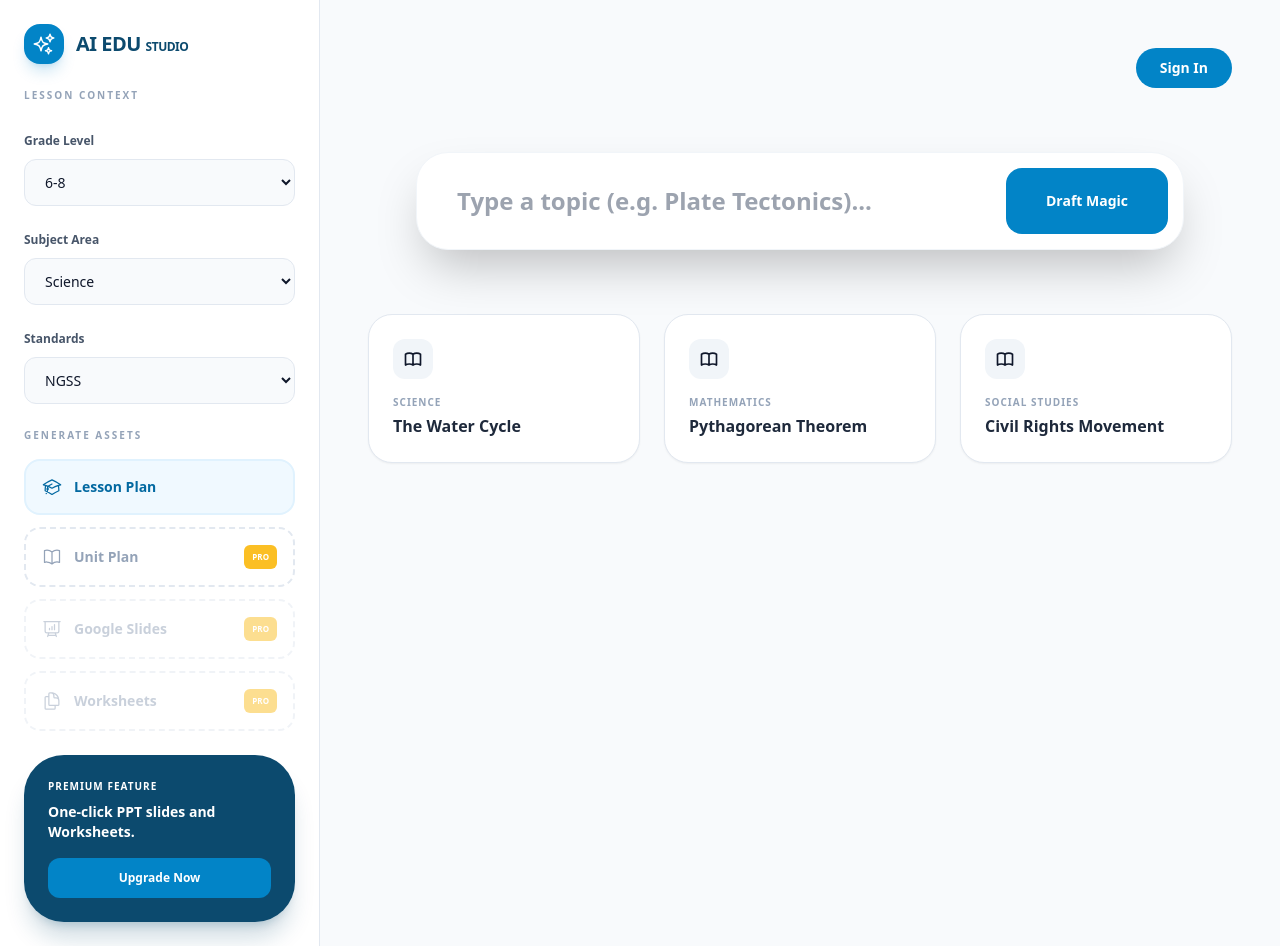
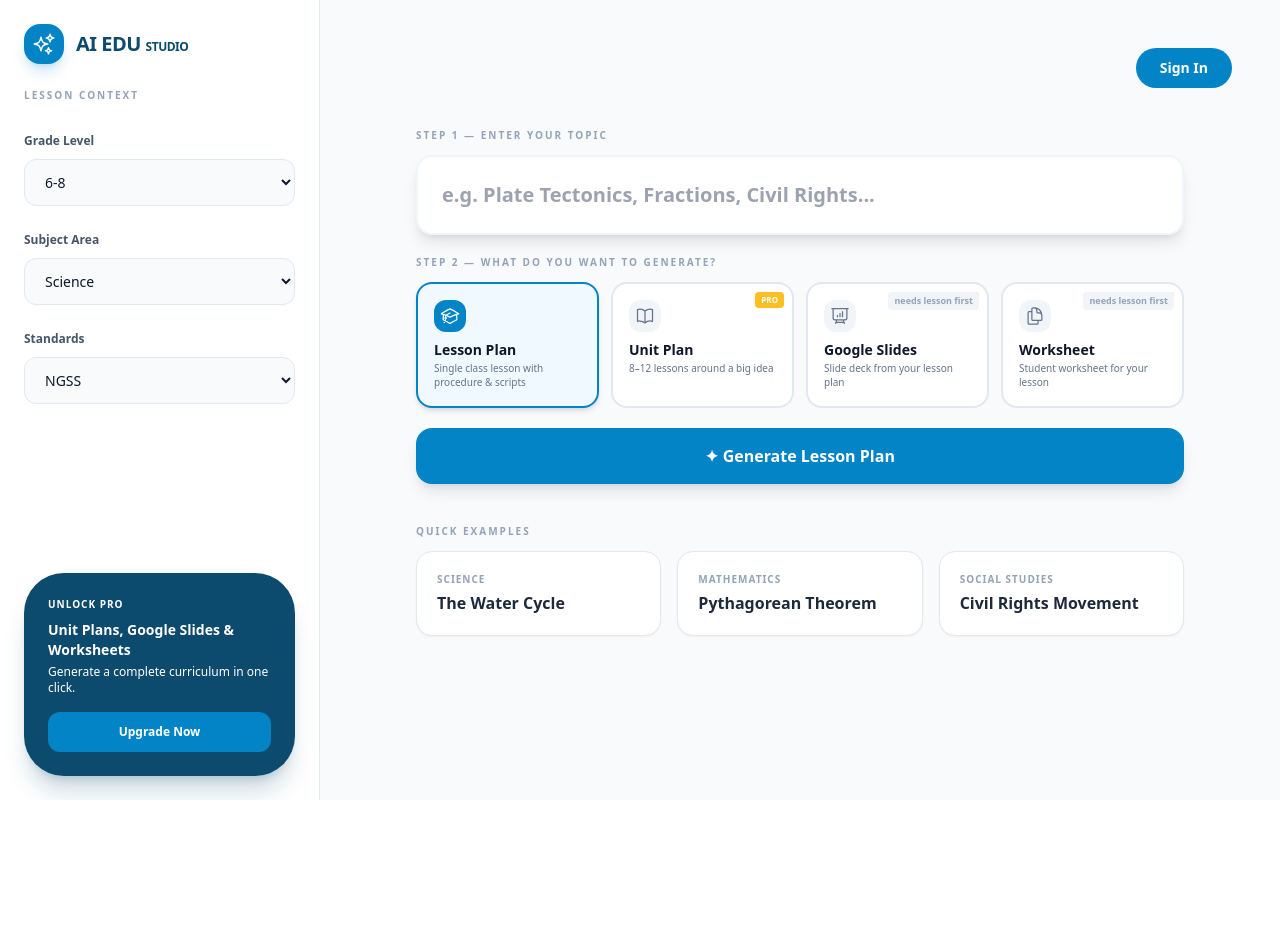
Before and after one commit to joanjiaocn-rgb/eduus, a Next.js app: page /page-new in a window 1280 px wide. After the commit the page ends 800 px from the top, so only its background shows below. Built offline with nearby package versions, Linux system fonts and the light colour scheme.

Commit message:
feat: redesign page-new with step-by-step mode selector (lesson/unit/slides/worksheet)

```diff
--- a/app/page-new/page.js
+++ b/app/page-new/page.js
@@ -454,6 +454,18 @@ Make it engaging, pedagogically sound, and directly tied to the lesson content.`
     }
   };
 
+  const [generateMode, setGenerateMode] = React.useState('lesson');
+
+  const handleGenerateByMode = () => {
+    if (!topic.trim()) return alert('Please enter a topic first.');
+    if (generateMode === 'lesson') handleGenerate();
+    else if (generateMode === 'unit') handleGenerateUnit();
+    else if (generateMode === 'slides') handleGenerateSlides();
+    else if (generateMode === 'worksheet') handleGenerateWorksheet();
+  };
+
+  const isGeneratingAny = isGenerating || isGeneratingUnit || isGeneratingSlides || isGeneratingWorksheet;
+
   const quickDraft = (t, g, s, std) => {
     setTopic(t);
     setGrade(g);
@@ -500,52 +512,16 @@ Make it engaging, pedagogically sound, and directly tied to the lesson content.`
           </div>
         </section>
 
-        <section className="flex-1">
-          <h3 className="text-[10px] font-black uppercase tracking-[0.2em] text-slate-400 mb-4">Generate Assets</h3>
-          <div className="space-y-3">
-            <button
-              onClick={() => handleGenerate()}
-              disabled={isGenerating}
-              className="w-full flex items-center justify-between p-4 rounded-2xl font-bold text-sm border-2 bg-brand-50 text-brand-700 border-brand-100"
-            >
-              <div className="flex items-center gap-3"><AcademicCapIcon className="w-5 h-5"/>Lesson Plan</div>
-            </button>
-            <button
-              onClick={() => handleGenerateUnit()}
-              disabled={isGeneratingUnit}
-              className="w-full flex items-center justify-between p-4 rounded-2xl font-bold text-sm border-2 border-dashed border-slate-200 text-slate-400 hover:border-brand-600"
-            >
-              <div className="flex items-center gap-3"><BookOpenIcon className="w-5 h-5"/>Unit Plan</div>
-              <span className="bg-amber-400 text-[8px] text-white px-2 py-0.5 rounded-md font-black">PRO</span>
-            </button>
-            <button
-              onClick={() => handleGenerateSlides()}
-              disabled={isGeneratingSlides || !result}
-              className="w-full flex items-center justify-between p-4 rounded-2xl font-bold text-sm border-2 border-dashed border-slate-200 text-slate-400 hover:border-brand-600 disabled:opacity-50"
-            >
-              <div className="flex items-center gap-3"><PresentationChartBarIcon className="w-5 h-5"/>Google Slides</div>
-              <span className="bg-amber-400 text-[8px] text-white px-2 py-0.5 rounded-md font-black">PRO</span>
-            </button>
-            <button
-              onClick={() => handleGenerateWorksheet()}
-              disabled={isGeneratingWorksheet || !result}
-              className="w-full flex items-center justify-between p-4 rounded-2xl font-bold text-sm border-2 border-dashed border-slate-200 text-slate-400 hover:border-brand-600 disabled:opacity-50"
-            >
-              <div className="flex items-center gap-3"><DocumentDuplicateIcon className="w-5 h-5"/>Worksheets</div>
-              <span className="bg-amber-400 text-[8px] text-white px-2 py-0.5 rounded-md font-black">PRO</span>
-            </button>
-          </div>
-        </section>
-
-        <div className="bg-brand-900 p-6 rounded-[2.5rem] text-white shadow-xl shadow-brand-900/20">
-          <p className="text-[10px] font-black uppercase tracking-widest text-brand-300 mb-2">Premium Feature</p>
-          <p className="text-sm font-bold mb-4">One-click PPT slides and Worksheets.</p>
+        <div className="mt-auto bg-brand-900 p-6 rounded-[2.5rem] text-white shadow-xl shadow-brand-900/20">
+          <p className="text-[10px] font-black uppercase tracking-widest text-brand-300 mb-2">Unlock PRO</p>
+          <p className="text-sm font-bold mb-1">Unit Plans, Google Slides & Worksheets</p>
+          <p className="text-xs text-brand-300 mb-4">Generate a complete curriculum in one click.</p>
           <button onClick={() => router.push('/pricing')} className="w-full bg-brand-600 text-white py-3 rounded-xl font-bold text-xs hover:bg-brand-500 transition-all">Upgrade Now</button>
         </div>
       </aside>
 
-      <main className="flex-1 overflow-y-auto p-12 relative">
-        <div className="max-w-5xl mx-auto space-y-16">
+      <main className="flex-1 overflow-y-auto p-8 md:p-12 relative">
+        <div className="max-w-5xl mx-auto space-y-10">
           <header className="flex justify-end">
             {googleUser ? (
               <div className="flex items-center gap-3">
@@ -560,36 +536,98 @@ Make it engaging, pedagogically sound, and directly tied to the lesson content.`
             )}
           </header>
 
-          <div className="relative max-w-3xl mx-auto">
+          {/* Step-by-step input */}
+          <div className="max-w-3xl mx-auto space-y-5">
+            <div>
+              <p className="text-[10px] font-black uppercase tracking-[0.2em] text-slate-400 mb-3">Step 1 — Enter your topic</p>
               <input
                 value={topic}
                 onChange={e => setTopic(e.target.value)}
-              className="w-full bg-white p-8 pl-10 pr-44 rounded-[2rem] shadow-2xl border border-slate-100 outline-none text-2xl font-semibold transition-all focus:border-brand-600"
-              placeholder="Type a topic (e.g. Plate Tectonics)..."
+                onKeyDown={e => e.key === 'Enter' && handleGenerateByMode()}
+                className="w-full bg-white p-6 rounded-2xl shadow-lg border-2 border-slate-100 outline-none text-xl font-semibold transition-all focus:border-brand-600"
+                placeholder="e.g. Plate Tectonics, Fractions, Civil Rights..."
               />
+            </div>
+
+            <div>
+              <p className="text-[10px] font-black uppercase tracking-[0.2em] text-slate-400 mb-3">Step 2 — What do you want to generate?</p>
+              <div className="grid grid-cols-2 md:grid-cols-4 gap-3">
+                {[
+                  { key: 'lesson', label: 'Lesson Plan', desc: 'Single class lesson with procedure & scripts', icon: <AcademicCapIcon className="w-5 h-5" />, pro: false },
+                  { key: 'unit', label: 'Unit Plan', desc: '8–12 lessons around a big idea', icon: <BookOpenIcon className="w-5 h-5" />, pro: true },
+                  { key: 'slides', label: 'Google Slides', desc: 'Slide deck from your lesson plan', icon: <PresentationChartBarIcon className="w-5 h-5" />, pro: true, needsResult: true },
+                  { key: 'worksheet', label: 'Worksheet', desc: 'Student worksheet for your lesson', icon: <DocumentDuplicateIcon className="w-5 h-5" />, pro: true, needsResult: true },
+                ].map(mode => {
+                  const isSelected = generateMode === mode.key;
+                  const isLocked = mode.pro && !isPro;
+                  const needsLesson = mode.needsResult && !result;
+                  return (
                     <button
-              onClick={() => handleGenerate()}
-              disabled={isGenerating}
-              className="absolute right-4 top-4 bottom-4 bg-brand-600 text-white px-10 rounded-2xl font-black text-sm hover:bg-brand-700 disabled:bg-brand-400"
+                      key={mode.key}
+                      onClick={() => { if (isLocked) { router.push('/pricing'); return; } setGenerateMode(mode.key); }}
+                      className={`relative flex flex-col items-start p-4 rounded-2xl border-2 text-left transition-all ${
+                        isSelected ? 'border-brand-600 bg-brand-50 shadow-md' :
+                        isLocked ? 'border-slate-200 bg-white opacity-60' :
+                        'border-slate-200 bg-white hover:border-brand-400 hover:shadow-sm'
+                      }`}
                     >
-              {isGenerating ? 'Drafting...' : 'Draft Magic'}
+                      {mode.pro && (
+                        <span className="absolute top-2 right-2 bg-amber-400 text-[8px] text-white px-1.5 py-0.5 rounded font-black">
+                          {isLocked ? '🔒 PRO' : 'PRO'}
+                        </span>
+                      )}
+                      {needsLesson && !isLocked && (
+                        <span className="absolute top-2 right-2 text-[9px] text-slate-400 font-bold bg-slate-100 px-1.5 py-0.5 rounded">needs lesson first</span>
+                      )}
+                      <div className={`w-8 h-8 rounded-xl flex items-center justify-center mb-2 ${
+                        isSelected ? 'bg-brand-600 text-white' : 'bg-slate-100 text-slate-500'
+                      }`}>
+                        {mode.icon}
+                      </div>
+                      <p className="font-bold text-sm text-slate-900 mb-0.5">{mode.label}</p>
+                      <p className="text-[10px] text-slate-500 leading-snug">{mode.desc}</p>
+                    </button>
+                  );
+                })}
+              </div>
+            </div>
+
+            <button
+              onClick={handleGenerateByMode}
+              disabled={isGeneratingAny}
+              className="w-full bg-brand-600 text-white py-4 rounded-2xl font-black text-base hover:bg-brand-700 disabled:bg-brand-400 transition-all shadow-lg"
+            >
+              {isGeneratingAny ? (
+                <span className="flex items-center justify-center gap-2">
+                  <span className="w-4 h-4 border-2 border-white border-t-transparent rounded-full animate-spin inline-block"></span>
+                  {isGenerating ? generatingStatus || 'Generating...' : 'Generating...'}
+                </span>
+              ) : (
+                <>
+                  {generateMode === 'lesson' && '✦ Generate Lesson Plan'}
+                  {generateMode === 'unit' && '✦ Generate Unit Plan'}
+                  {generateMode === 'slides' && '✦ Generate Google Slides'}
+                  {generateMode === 'worksheet' && '✦ Generate Worksheet'}
+                </>
+              )}
             </button>
           </div>
 
-          <div className="grid grid-cols-1 md:grid-cols-3 gap-6 max-w-4xl mx-auto">
+          {/* Quick examples */}
+          <div className="max-w-3xl mx-auto">
+            <p className="text-[10px] font-black uppercase tracking-[0.2em] text-slate-400 mb-3">Quick examples</p>
+            <div className="grid grid-cols-1 md:grid-cols-3 gap-4">
               {[
                 { title: 'The Water Cycle', sub: 'SCIENCE', g: 'K-5', s: 'Science', std: 'NGSS' },
                 { title: 'Pythagorean Theorem', sub: 'MATHEMATICS', g: '6-8', s: 'Math', std: 'CCSS' },
                 { title: 'Civil Rights Movement', sub: 'SOCIAL STUDIES', g: '9-12', s: 'Social Studies', std: 'CCSS' }
               ].map((card, i) => (
-              <button key={i} onClick={() => quickDraft(card.title, card.g, card.s, card.std)} className="group bg-white border border-slate-200 p-6 rounded-3xl text-left transition-all hover:-translate-y-1 hover:shadow-xl shadow-sm">
-                <div className="w-10 h-10 bg-slate-100 rounded-xl flex items-center justify-center mb-4">
-                  <svg className="w-5 h-5" fill="none" stroke="currentColor" viewBox="0 0 24 24"><path strokeLinecap="round" strokeLinejoin="round" strokeWidth="2" d="M12 6.253v13m0-13C10.832 5.477 9.246 5 7.5 5S4.168 5.477 3 6.253v13C4.168 18.477 5.754 18 7.5 18s3.332.477 4.5 1.253m0-13C13.168 5.477 14.754 5 16.5 5c1.747 0 3.332.477 4.5 1.253v13C19.832 18.477 18.246 18 16.5 18c-1.746 0-3.332.477-4.5 1.253"/></svg>
-                </div>
+                <button key={i} onClick={() => { setGenerateMode('lesson'); quickDraft(card.title, card.g, card.s, card.std); }} className="bg-white border border-slate-200 p-5 rounded-2xl text-left transition-all hover:-translate-y-1 hover:shadow-lg shadow-sm">
                   <p className="text-[10px] font-black text-slate-400 uppercase tracking-widest mb-1">{card.sub}</p>
                   <p className="font-bold text-slate-800">{card.title}</p>
                 </button>
               ))}
+            </div>
           </div>
 
           {isGenerating && (
```
Lines whose indentation alone changed are shown as unchanged.
